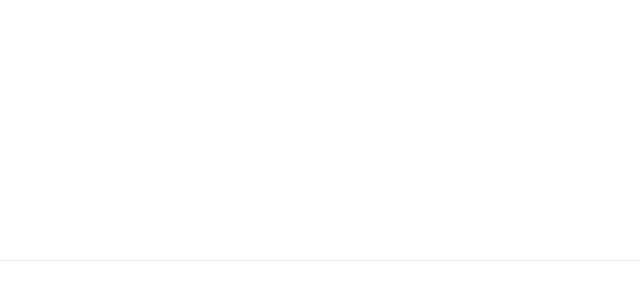
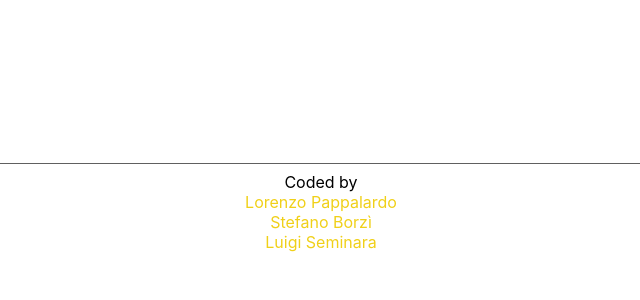
Before and after one commit to UNICT-DMI/unict-telegram-hub, a Next.js app: page / in a window 1280 px wide. Shown: the part 540-840 px from the top of the page, without its empty margins (319-959 px from the left). After the commit the page ends 800 px from the top, so only its background shows below. Built offline with nearby package versions, Linux system fonts and the light colour scheme.

Commit message:
Enabled dynamic route Added Hub component Added Footer component

```diff
--- /dev/null
+++ b/components/Footer/footer.module.css
@@ -0,0 +1,11 @@
+.footer {
+  display: flex;
+  flex-direction: column;
+  align-items: center;
+  padding: 8px 0;
+  border-top: 1px solid var(--border-color);
+}
+
+.footer > a {
+  color: var(--color-link);
+}
--- /dev/null
+++ b/components/Footer/footer.tsx
@@ -0,0 +1,16 @@
+import type { NextPage } from 'next';
+
+import styles from './footer.module.css';
+
+const Footer: NextPage = () => {
+  return (
+    <footer className={styles.footer}>
+      <span>Coded by</span>
+      <a href='https://github.com/Lorenzo-Pappalardo'>Lorenzo Pappalardo</a>
+      <a href='https://github.com/Helias'>Stefano Borzì</a>
+      <a href='https://github.com/Gigi-G'>Luigi Seminara</a>
+    </footer>
+  );
+};
+
+export default Footer;
--- a/package.json
+++ b/package.json
@@ -1,5 +1,5 @@
 {
-  "name": "unict-telegram-channels-groups",
+  "name": "unict-telegram-hub",
   "version": "0.1.0",
   "private": true,
   "scripts": {
--- /dev/null
+++ b/pages/[submodule].tsx
@@ -0,0 +1,21 @@
+import type { NextPage } from 'next';
+import { useRouter } from 'next/router';
+
+import Footer from '../components/Footer/footer';
+
+import styles from '../styles/Hub.module.css';
+
+const Hub: NextPage = () => {
+  const router = useRouter();
+  const { submodule } = router.query;
+
+  return (
+    <div className={styles.container}>
+      <main className={styles.main}>{/* Should render corresponding component */}</main>
+
+      <Footer />
+    </div>
+  );
+};
+
+export default Hub;
--- a/pages/index.tsx
+++ b/pages/index.tsx
@@ -1,7 +1,7 @@
 import type { NextPage } from 'next';
 import Head from 'next/head';
-import Image from 'next/image';
-import styles from '../styles/Home.module.css';
+
+import Hub from './[submodule]';
 
 import '@fontsource/roboto/300.css';
 import '@fontsource/roboto/400.css';
@@ -12,17 +12,17 @@ const Home: NextPage = () => {
   return (
     <>
       <Head>
-        <title>UNICT Telegram Channels & Groups</title>
-        <meta name='description' content='UNICT Telegram Channels & Groups' />
+        <title>UNICT Telegram Hub</title>
+        <meta name='description' content='UNICT Telegram Hub' />
         <meta name='viewport' content='initial-scale=1, width=device-width' />
         <link rel='icon' href='/favicon.ico' />
       </Head>
 
-      <main className={styles.main}></main>
-
-      <footer className={styles.footer}></footer>
+      <Hub />
     </>
   );
 };
 
 export default Home;
+
+export type Routes = 'channels' | 'groups' | 'bachelor' | 'master' | 'bots';
--- a/styles/Home.module.css
+++ b/styles/Hub.module.css
@@ -1,20 +1,16 @@
+.container {
+  display: flex;
+  flex-direction: column;
+  height: 100vh;
+}
+
 .main {
-  min-height: 100vh;
-  padding: 4rem 0;
+  display: flex;
   flex: 1;
-  display: flex;
   flex-direction: column;
   justify-content: center;
   align-items: center;
-}
-
-.footer {
-  display: flex;
-  flex: 1;
-  padding: 2rem 0;
-  border-top: 1px solid #eaeaea;
-  justify-content: center;
-  align-items: center;
+  padding: var(--padding-vertical) 0;
 }
 
 @media (max-width: 600px) {
--- a/styles/globals.css
+++ b/styles/globals.css
@@ -1,9 +1,15 @@
-html,
 body {
   padding: 0;
   margin: 0;
   font-family: -apple-system, BlinkMacSystemFont, Segoe UI, Roboto, Oxygen,
     Ubuntu, Cantarell, Fira Sans, Droid Sans, Helvetica Neue, sans-serif;
+
+  --padding-horizontal: 8px;
+  --padding-vertical: 8px;
+  --margin-horizontal: var(--padding-horizontal);
+  --margin-vertical: var(--padding-vertical);
+  --border-color: #606060;
+  --color-link: #f0d018;
 }
 
 a {
@@ -19,8 +25,4 @@ a {
   html {
     color-scheme: dark;
   }
-  body {
-    color: white;
-    background: black;
-  }
 }
```
